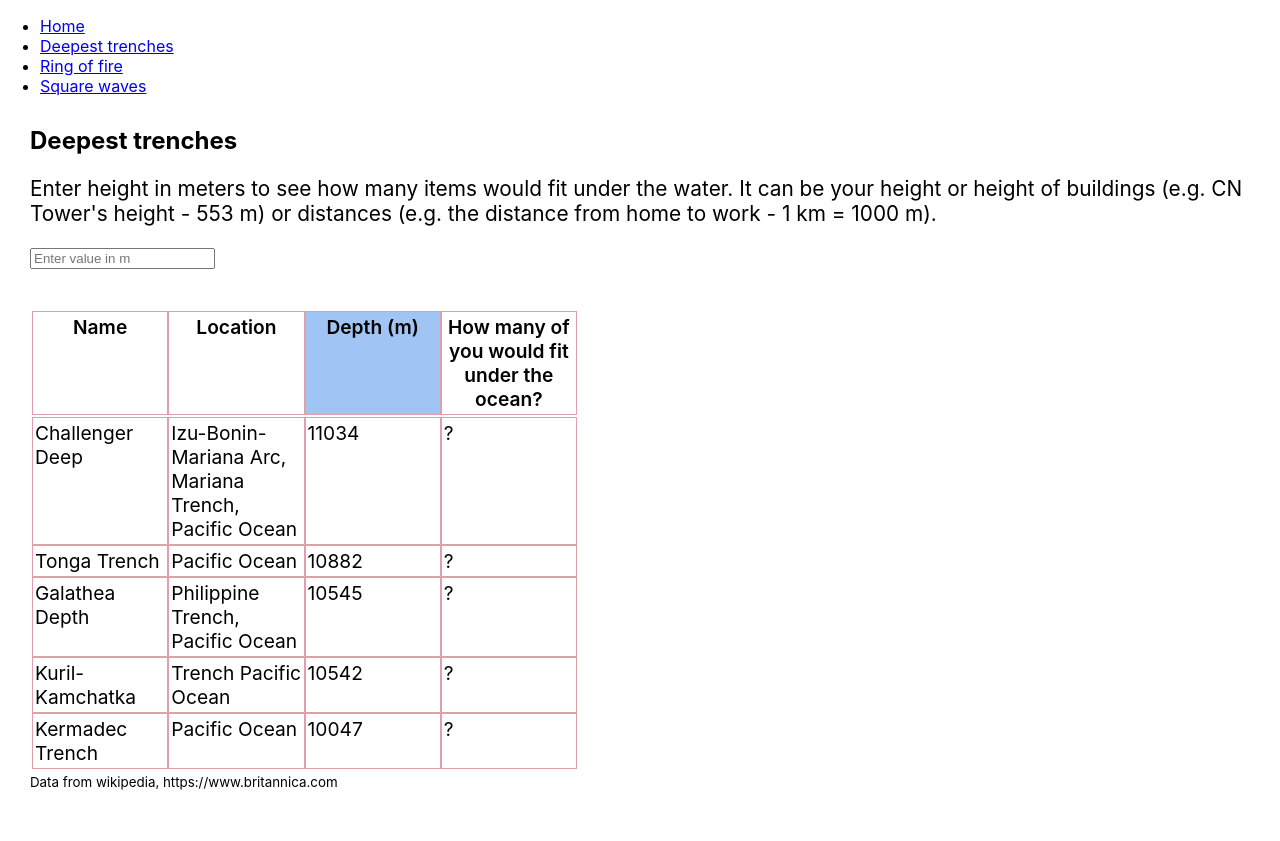
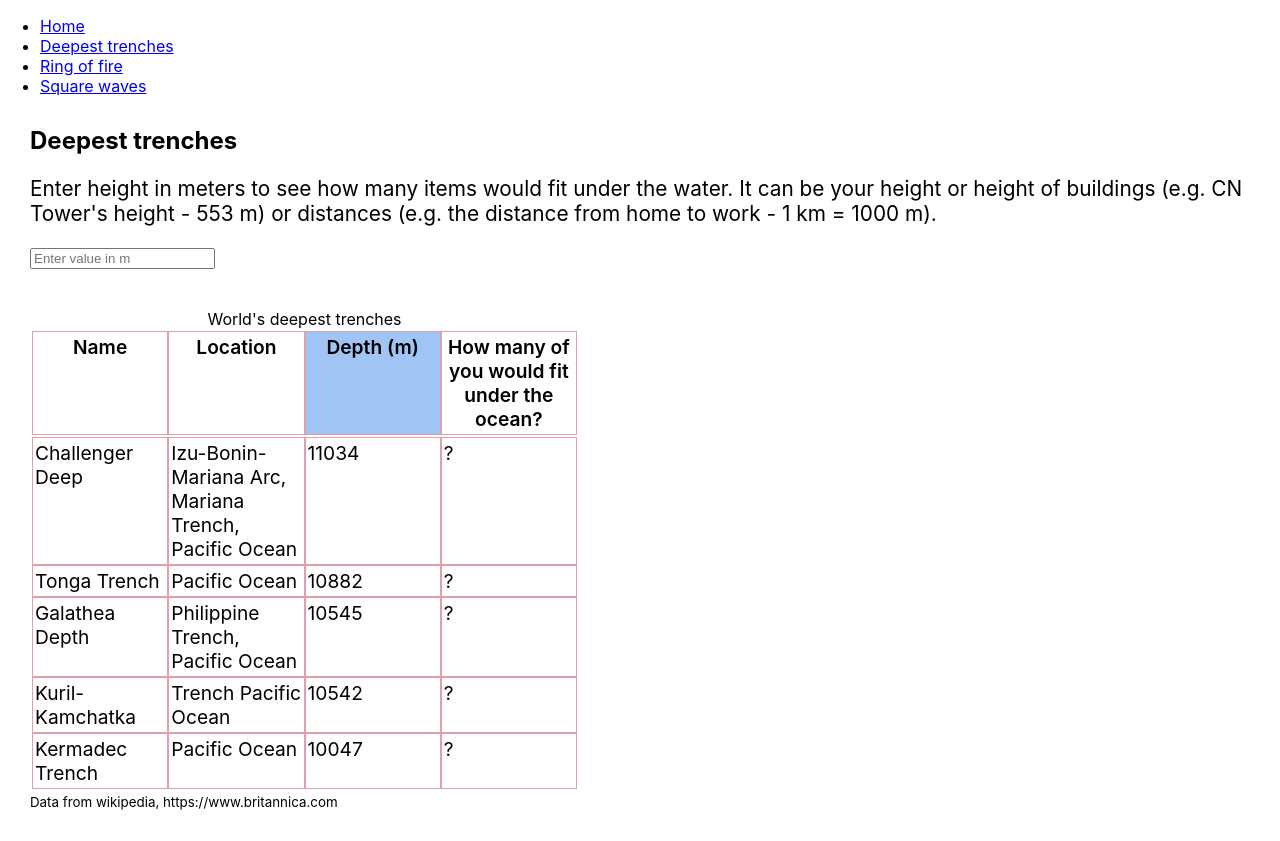
Before and after one commit to viktorija8902/components-shop, a React (Create React App) app: page /trenches in a window 1280 px wide. Built offline with nearby package versions, Linux system fonts and the light colour scheme.

Commit message:
Rename Rows.js to Body.js, add table caption

```diff
--- a/src/components/Common/Table/Table.tsx
+++ b/src/components/Common/Table/Table.tsx
@@ -1,5 +1,5 @@
 import React from "react";
-import Rows from "./Rows";
+import Rows from "./Body";
 import Header from "./Header";
 import "./table.scss";
 
@@ -13,6 +13,7 @@ interface Table {
 
 const Table = (prop: Table) => (
   <table className="Table">
+    <caption>World's deepest trenches</caption>
     <Header
       columnNames={prop.columnNames}
       onSort={prop.onSort}
```
Also changed, not shown: src/components/Common/Table/Body.tsx (renamed from src/components/Common/Table/Rows.tsx, +4 -4 lines).
